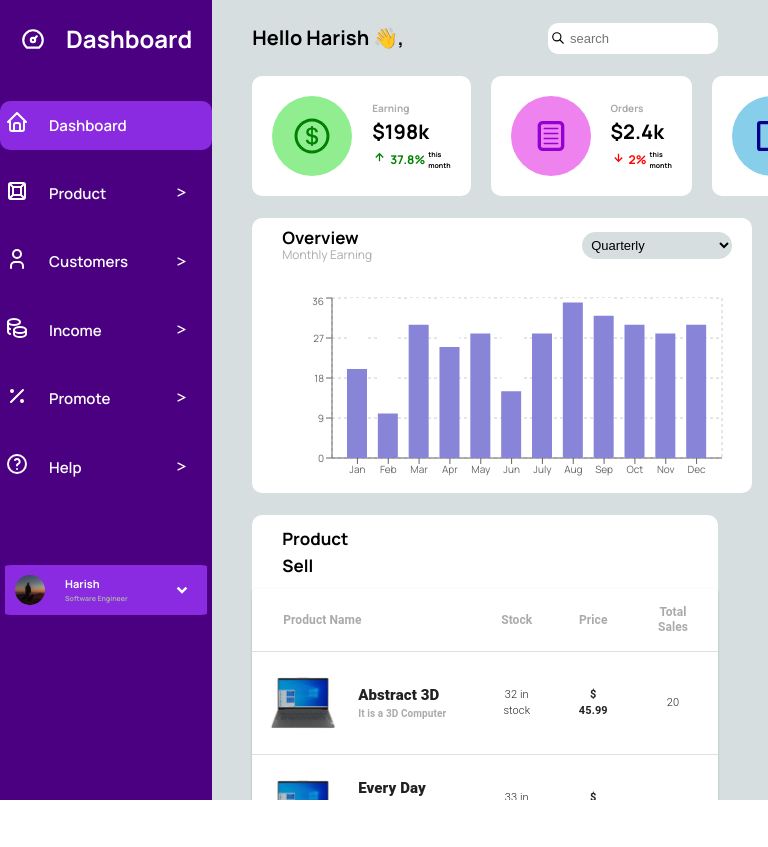
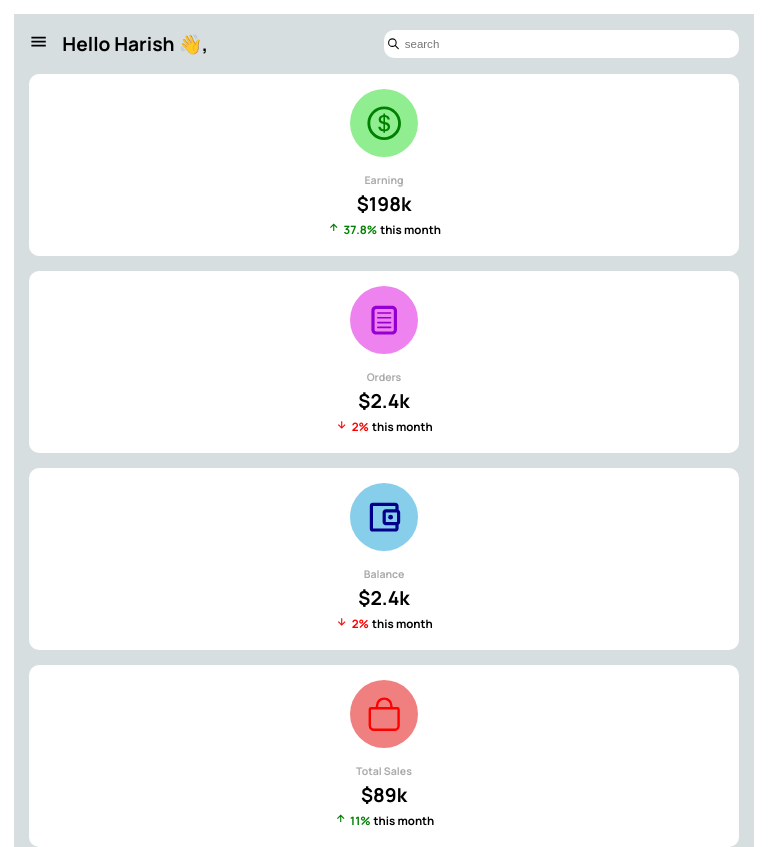
Before and after one commit to PendhotaHarish/user-dashboard, a React (Vite) app: page / in a window 768 px wide. Shown: the top 847 px of the page. Before the commit the page ends 800 px from the top, so only its background shows below. Built offline with nearby package versions, Linux system fonts and the light colour scheme.

Commit message:
tablet responsive

```diff
--- a/src/App.css
+++ b/src/App.css
@@ -53,7 +53,7 @@ body {
 }
 
 /* Mobile landscape */
-@media (max-width: 1024px) and (orientation: landscape) {
+@media (max-width: 768px) and (orientation: landscape) {
   html {
     font-size: 55%;
   }
@@ -68,3 +68,36 @@ body {
     padding: 1rem;
   }
 }
+/* Tablet (portrait) */
+@media (min-width: 481px) and (max-width: 834px) and (orientation: portrait) {
+  html {
+    font-size: 60%;
+  }
+
+  .dashboards {
+    flex-direction: column;
+    overflow-y: auto;
+    height: auto;
+  }
+
+  body {
+    padding: 1.5rem;
+  }
+}
+
+/* Tablet (landscape) */
+@media (min-width: 835px) and (max-width: 1024px) and (orientation: landscape) {
+  html {
+    font-size: 65%;
+  }
+
+  .dashboards {
+    flex-direction: row;
+    overflow-y: auto;
+    height: 100vh;
+  }
+
+  body {
+    padding: 2rem;
+  }
+}
--- a/src/components/card/Card.module.css
+++ b/src/components/card/Card.module.css
@@ -134,7 +134,7 @@
 }
 
 /* Mobile landscape */
-@media (max-width: 1024px) and (orientation: landscape) {
+@media (max-width: 768px) and (orientation: landscape) {
   .cardContainer {
     flex-direction: row;
     flex-wrap: wrap;
@@ -181,3 +181,108 @@
     font-size: 1.1rem;
   }
 }
+/* Tablet (portrait) */
+@media (min-width: 481px) and (max-width: 834px) and (orientation: portrait) {
+  .cardContainer {
+    flex-direction: column;
+    margin: 1.5rem;
+    gap: 1.5rem;
+  }
+
+  .card {
+    flex-direction: column;
+    width: 100%;
+    padding: 15px;
+    gap: 15px;
+  }
+
+  .cardIcon {
+    font-size: 4rem;
+    padding: 15px;
+  }
+
+  .cardDetails {
+    align-items: center;
+    text-align: center;
+    font-size: 1.7rem;
+  }
+
+  .title {
+    font-size: 1.1rem;
+  }
+
+  .amount {
+    font-size: 2rem;
+  }
+
+  .cardPercentage {
+    justify-content: center;
+  }
+
+  .percentage,
+  .redPercentage {
+    font-size: 1.2rem;
+  }
+
+  .icon,
+  .redIcon {
+    font-size: 1.4rem;
+  }
+
+  .message {
+    font-size: 1.2rem;
+  }
+}
+
+/* Tablet (landscape) */
+@media (min-width: 835px) and (max-width: 1024px) and (orientation: landscape) {
+  .cardContainer {
+    flex-direction: row;
+    margin: 2rem;
+    gap: 2rem;
+  }
+
+  .card {
+    flex-direction: row;
+    width: 45%;
+    padding: 20px;
+    gap: 20px;
+  }
+
+  .cardIcon {
+    font-size: 4.5rem;
+    padding: 20px;
+  }
+
+  .cardDetails {
+    align-items: flex-start;
+    text-align: left;
+    font-size: 1.8rem;
+  }
+
+  .title {
+    font-size: 1.2rem;
+  }
+
+  .amount {
+    font-size: 2.2rem;
+  }
+
+  .cardPercentage {
+    justify-content: flex-start;
+  }
+
+  .percentage,
+  .redPercentage {
+    font-size: 1.3rem;
+  }
+
+  .icon,
+  .redIcon {
+    font-size: 1.5rem;
+  }
+
+  .message {
+    font-size: 1.3rem;
+  }
+}
--- a/src/components/charts/Charts.jsx
+++ b/src/components/charts/Charts.jsx
@@ -72,7 +72,7 @@ export default function Charts() {
           </div>
         </div>
         <BarChart
-          width={isSmallScreen ? 350 : 500}
+          width={isSmallScreen ? 300 : 400}
           height={200}
           data={data}
           margin={{
--- a/src/components/charts/Charts.module.css
+++ b/src/components/charts/Charts.module.css
@@ -95,7 +95,7 @@
 }
 
 /* Mobile landscape */
-@media (max-width: 1024px) and (orientation: landscape) {
+@media (max-width: 768px) and (orientation: landscape) {
   .chartMainContainer {
     flex-direction: row;
     flex-wrap: wrap;
@@ -140,3 +140,89 @@
     font-size: 1.1rem;
   }
 }
+/* Tablet (portrait) */
+@media (min-width: 481px) and (max-width: 834px) and (orientation: portrait) {
+  .chartMainContainer {
+    flex-direction: column;
+    margin: 1.5rem;
+  }
+
+  .chartSubContainer {
+    width: 100%;
+    padding: 1.5rem;
+  }
+
+  .chartContainer {
+    flex-direction: column;
+    gap: 15px;
+  }
+
+  .chartHeader {
+    margin-left: 0;
+    padding: 1rem;
+    text-align: center;
+  }
+
+  .chartYearly {
+    margin-right: 0;
+    text-align: center;
+  }
+
+  .chartSelect {
+    font-size: 1.2rem;
+    width: 100%;
+    padding: 0.5rem;
+  }
+
+  .chartTitle {
+    font-size: 1.7rem;
+  }
+
+  .chartSubtitle {
+    font-size: 1.2rem;
+  }
+}
+
+/* Tablet (landscape) */
+@media (min-width: 835px) and (max-width: 1024px) and (orientation: landscape) {
+  .chartMainContainer {
+    flex-direction: row;
+    margin: 2rem;
+    gap: 2rem;
+  }
+
+  .chartSubContainer {
+    width: 48%;
+    padding: 2rem;
+  }
+
+  .chartContainer {
+    flex-direction: column;
+    gap: 20px;
+  }
+
+  .chartHeader {
+    margin-left: 0;
+    padding: 1.5rem;
+    text-align: left;
+  }
+
+  .chartYearly {
+    margin-right: 0;
+    text-align: left;
+  }
+
+  .chartSelect {
+    font-size: 1.4rem;
+    width: 100%;
+    padding: 0.5rem;
+  }
+
+  .chartTitle {
+    font-size: 2rem;
+  }
+
+  .chartSubtitle {
+    font-size: 1.4rem;
+  }
+}
--- a/src/components/charts/PieCharts.module.css
+++ b/src/components/charts/PieCharts.module.css
@@ -71,7 +71,7 @@
 }
 
 /* Mobile landscape */
-@media (max-width: 1024px) and (orientation: landscape) {
+@media (max-width: 768px) and (orientation: landscape) {
   .pieMainContainer {
     width: 100%;
     height: auto;
@@ -104,3 +104,72 @@
     font-size: 0.8rem;
   }
 }
+/* Tablet (portrait) */
+@media (min-width: 481px) and (max-width: 834px) and (orientation: portrait) {
+  .pieMainContainer {
+    width: 100%;
+    height: auto;
+    margin-left: 1.5rem;
+    padding: 1.5rem;
+    margin-top: 1.5rem;
+  }
+
+  .pieHeading {
+    margin-left: 0;
+    padding: 1rem;
+    text-align: center;
+  }
+
+  .pieTitle {
+    font-size: 1.7rem;
+  }
+
+  .pieMessage {
+    font-size: 1.2rem;
+  }
+
+  .pie {
+    margin-left: 0;
+    width: 100%;
+    height: auto;
+  }
+
+  .chartTitle {
+    font-size: 1rem;
+  }
+}
+
+/* Tablet (landscape) */
+@media (min-width: 835px) and (max-width: 1024px) and (orientation: landscape) {
+  .pieMainContainer {
+    width: 48%;
+    height: auto;
+    margin-left: 2rem;
+    padding: 2rem;
+    margin-top: 2rem;
+  }
+
+  .pieHeading {
+    margin-left: 0;
+    padding: 1.5rem;
+    text-align: left;
+  }
+
+  .pieTitle {
+    font-size: 2rem;
+  }
+
+  .pieMessage {
+    font-size: 1.4rem;
+  }
+
+  .pie {
+    margin-left: 0;
+    width: 100%;
+    height: auto;
+  }
+
+  .chartTitle {
+    font-size: 1.2rem;
+  }
+}
--- a/src/components/navbar/NavBar.module.css
+++ b/src/components/navbar/NavBar.module.css
@@ -71,7 +71,7 @@
   }
 }
 /* Mobile landscape */
-@media (max-width: 1024px) and (orientation: landscape) {
+@media (max-width: 768px) and (orientation: landscape) {
   .navHeader {
     flex-direction: row;
     justify-content: space-between;
@@ -101,3 +101,68 @@
     margin-left: auto;
   }
 }
+/* Tablet (portrait) */
+@media (min-width: 481px) and (max-width: 834px) and (orientation: portrait) {
+  .navHeader {
+    flex-direction: row;
+    align-items: center;
+    margin: 1.5rem;
+  }
+
+  .navTitle {
+    font-size: 2rem;
+    order: 0;
+  }
+
+  .navSearch {
+    width: 50%;
+    margin-top: 0;
+    order: 1;
+  }
+
+  .navInput {
+    width: 100%;
+    font-size: 1.2rem;
+  }
+
+  .menuIcon {
+    display: inline;
+    font-size: 2rem;
+    cursor: pointer;
+    margin-right: 1.5rem;
+    margin-left: auto;
+  }
+}
+
+/* Tablet (landscape) */
+@media (min-width: 835px) and (max-width: 1024px) and (orientation: landscape) {
+  .navHeader {
+    flex-direction: row;
+    align-items: center;
+    margin: 2rem;
+  }
+
+  .navTitle {
+    font-size: 2.5rem;
+    order: 0;
+  }
+
+  .navSearch {
+    width: 60%;
+    margin-top: 0;
+    order: 1;
+  }
+
+  .navInput {
+    width: 100%;
+    font-size: 1.4rem;
+  }
+
+  .menuIcon {
+    display: inline;
+    font-size: 2.2rem;
+    cursor: pointer;
+    margin-right: 2rem;
+    margin-left: auto;
+  }
+}
--- a/src/components/product/ProductDetails.module.css
+++ b/src/components/product/ProductDetails.module.css
@@ -86,7 +86,7 @@
 }
 
 /* Mobile landscape */
-@media (max-width: 1024px) and (orientation: landscape) {
+@media (max-width: 768px) and (orientation: landscape) {
   .productContainer {
     margin-left: 1rem;
     margin-right: 1rem;
@@ -117,3 +117,66 @@
     font-size: 1.1rem;
   }
 }
+/* Tablet (portrait) */
+@media (min-width: 481px) and (max-width: 834px) and (orientation: portrait) {
+  .productContainer {
+    margin-left: 1.5rem;
+    margin-right: 1.5rem;
+  }
+
+  .productHeading {
+    flex-direction: column;
+    align-items: center;
+    gap: 15px;
+    margin-left: 0;
+    text-align: center;
+  }
+
+  .productTitle {
+    font-size: 1.7rem;
+    margin-right: 0;
+  }
+
+  .productSearch {
+    width: 60%;
+    justify-content: center;
+  }
+
+  .productInput,
+  .productSelect {
+    width: 60%;
+    font-size: 1.2rem;
+  }
+}
+
+/* Tablet (landscape) */
+@media (min-width: 835px) and (max-width: 1024px) and (orientation: landscape) {
+  .productContainer {
+    margin-left: 2rem;
+    margin-right: 2rem;
+  }
+
+  .productHeading {
+    flex-direction: row;
+    align-items: center;
+    gap: 20px;
+    margin-left: 0;
+    text-align: left;
+  }
+
+  .productTitle {
+    font-size: 2rem;
+    margin-right: auto;
+  }
+
+  .productSearch {
+    width: 70%;
+    justify-content: flex-start;
+  }
+
+  .productInput,
+  .productSelect {
+    width: 70%;
+    font-size: 1.4rem;
+  }
+}
--- a/src/components/sidebar/SideBar.module.css
+++ b/src/components/sidebar/SideBar.module.css
@@ -157,7 +157,7 @@ span {
   }
 }
 /* Mobile landscape */
-@media (max-width: 1024px) and (orientation: landscape) {
+@media (max-width: 768px) and (orientation: landscape) {
   .side {
     width: 100%;
     height: auto;
@@ -225,3 +225,137 @@ span {
     padding: 1rem;
   }
 }
+/* Tablet (portrait) */
+@media (min-width: 481px) and (max-width: 834px) and (orientation: portrait) {
+  .side {
+    width: 100%;
+    height: auto;
+    padding: 15px;
+    gap: 1.5rem;
+    display: none;
+  }
+
+  .sideMenu {
+    font-size: 1.4rem;
+    padding: 15px;
+    gap: 15px;
+  }
+
+  .sideIcon {
+    font-size: 2.2rem;
+  }
+
+  .icon {
+    font-size: 2.2rem;
+  }
+
+  .icons {
+    font-size: 1.2rem;
+    margin-right: 1.2rem;
+  }
+
+  .sideHeading {
+    font-size: 1.4rem;
+  }
+
+  .sideItem {
+    gap: 15px;
+    padding: 15px;
+    font-size: 1.2rem;
+  }
+
+  .user {
+    margin-top: 25px;
+    padding: 15px;
+    gap: 15px;
+  }
+
+  .userImage {
+    width: 30px;
+  }
+
+  .userIcon {
+    font-size: 2.7rem;
+  }
+
+  .userName {
+    font-size: 1rem;
+  }
+
+  .closeIcon {
+    display: inline;
+    color: white;
+    margin-left: 20rem;
+    font-size: 2.8rem;
+    background-color: blueviolet;
+    border-radius: 50%;
+    padding: 1.2rem;
+  }
+}
+
+/* Tablet (landscape) */
+@media (min-width: 835px) and (max-width: 1024px) and (orientation: landscape) {
+  .side {
+    width: 30%;
+    height: auto;
+    padding: 20px;
+    gap: 2rem;
+  }
+
+  .sideMenu {
+    font-size: 1.6rem;
+    padding: 20px;
+    gap: 20px;
+  }
+
+  .sideIcon {
+    font-size: 2.4rem;
+  }
+
+  .icon {
+    font-size: 2.4rem;
+  }
+
+  .icons {
+    font-size: 1.4rem;
+    margin-right: 1.4rem;
+  }
+
+  .sideHeading {
+    font-size: 1.6rem;
+  }
+
+  .sideItem {
+    gap: 20px;
+    padding: 20px;
+    font-size: 1.4rem;
+  }
+
+  .user {
+    margin-top: 30px;
+    padding: 20px;
+    gap: 20px;
+  }
+
+  .userImage {
+    width: 35px;
+  }
+
+  .userIcon {
+    font-size: 3rem;
+  }
+
+  .userName {
+    font-size: 1.2rem;
+  }
+
+  .closeIcon {
+    display: inline;
+    color: white;
+    margin-left: 25rem;
+    font-size: 3rem;
+    background-color: blueviolet;
+    border-radius: 50%;
+    padding: 1.5rem;
+  }
+}
```
